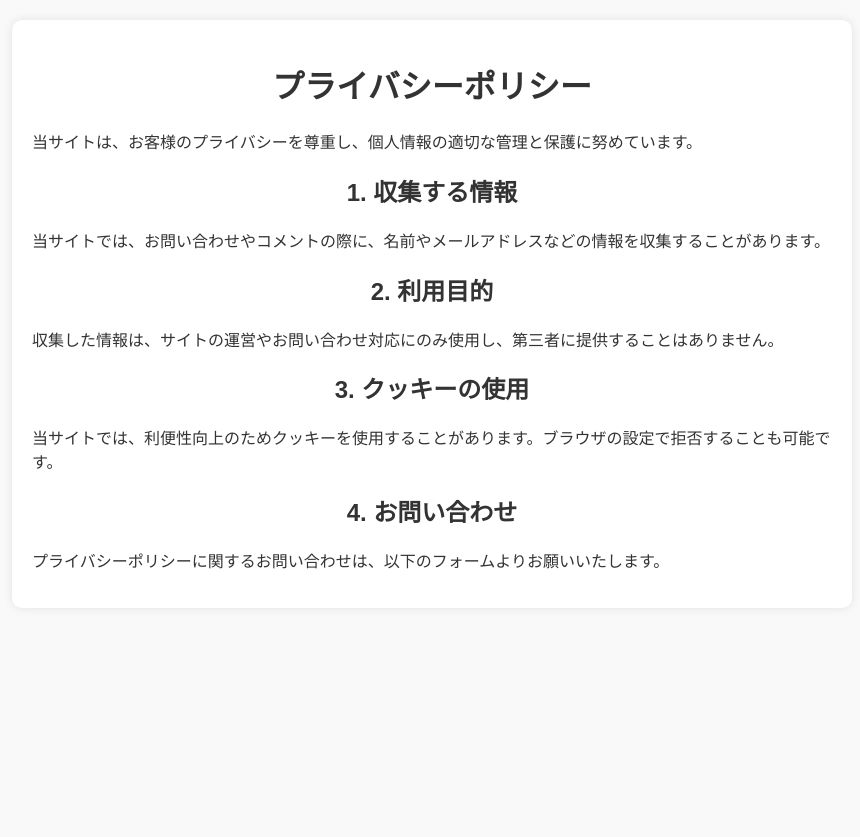
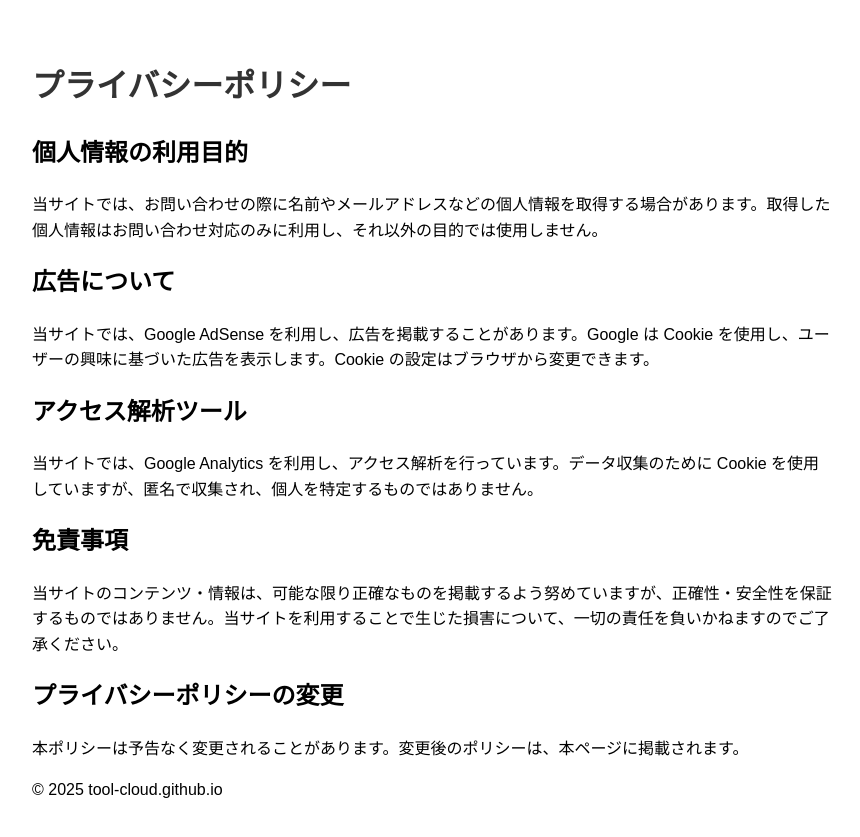
Before and after one commit to tool-cloud/blog, a Jekyll site: the page privacy/index.html, which Jekyll copies as it is, in a window 1280 px wide. Shown: the top 837 px of the page, without its empty margins (208-1068 px from the left). Built offline with Jekyll 4.4.1, drawn with Linux system fonts in a browser that asks for light colours.

Commit message:
auto commit

```diff
--- a/_layouts/default.html
+++ b/_layouts/default.html
@@ -47,8 +47,8 @@ layout: null
       <section class="links">
         <h3>リンク</h3>
         <ul class="link-list">
+          <li><a href="{{ '/privacy/' | relative_url }}">プライバシーポリシー</a></li>
           <li><a href="{{ '/contact/' | relative_url }}">お問い合わせ</a></li>
-          <li><a href="{{ '/privacy/' | relative_url }}">プライバシーポリシー</a></li>
         </ul>
       </section>
     </aside>
--- a/privacy/index.html
+++ b/privacy/index.html
@@ -4,41 +4,40 @@
     <meta charset="UTF-8">
     <meta name="viewport" content="width=device-width, initial-scale=1.0">
     <title>プライバシーポリシー</title>
-    <style>
-        body {
-            font-family: Arial, sans-serif;
-            background: #f9f9f9;
-            color: #333;
-            margin: 0;
-            padding: 0;
-            text-align: center;
-        }
-        .container {
-            max-width: 800px;
-            background: white;
-            margin: 20px auto;
-            padding: 20px;
-            border-radius: 10px;
-            box-shadow: 0 0 10px rgba(0, 0, 0, 0.1);
-            text-align: left;
-        }
-        h1, h2 {
-            text-align: center;
-        }
-    </style>
+    <link rel="stylesheet" href="style.css">
 </head>
 <body>
-    <div class="container">
+    <header>
         <h1>プライバシーポリシー</h1>
-        <p>当サイトは、お客様のプライバシーを尊重し、個人情報の適切な管理と保護に努めています。</p>
-        <h2>1. 収集する情報</h2>
-        <p>当サイトでは、お問い合わせやコメントの際に、名前やメールアドレスなどの情報を収集することがあります。</p>
-        <h2>2. 利用目的</h2>
-        <p>収集した情報は、サイトの運営やお問い合わせ対応にのみ使用し、第三者に提供することはありません。</p>
-        <h2>3. クッキーの使用</h2>
-        <p>当サイトでは、利便性向上のためクッキーを使用することがあります。ブラウザの設定で拒否することも可能です。</p>
-        <h2>4. お問い合わせ</h2>
-        <p>プライバシーポリシーに関するお問い合わせは、以下のフォームよりお願いいたします。</p>
-    </div>
+    </header>
+    <main>
+        <section>
+            <h2>個人情報の利用目的</h2>
+            <p>当サイトでは、お問い合わせの際に名前やメールアドレスなどの個人情報を取得する場合があります。取得した個人情報はお問い合わせ対応のみに利用し、それ以外の目的では使用しません。</p>
+        </section>
+
+        <section>
+            <h2>広告について</h2>
+            <p>当サイトでは、Google AdSense を利用し、広告を掲載することがあります。Google は Cookie を使用し、ユーザーの興味に基づいた広告を表示します。Cookie の設定はブラウザから変更できます。</p>
+        </section>
+
+        <section>
+            <h2>アクセス解析ツール</h2>
+            <p>当サイトでは、Google Analytics を利用し、アクセス解析を行っています。データ収集のために Cookie を使用していますが、匿名で収集され、個人を特定するものではありません。</p>
+        </section>
+
+        <section>
+            <h2>免責事項</h2>
+            <p>当サイトのコンテンツ・情報は、可能な限り正確なものを掲載するよう努めていますが、正確性・安全性を保証するものではありません。当サイトを利用することで生じた損害について、一切の責任を負いかねますのでご了承ください。</p>
+        </section>
+
+        <section>
+            <h2>プライバシーポリシーの変更</h2>
+            <p>本ポリシーは予告なく変更されることがあります。変更後のポリシーは、本ページに掲載されます。</p>
+        </section>
+    </main>
+    <footer>
+        <p>© 2025 tool-cloud.github.io</p>
+    </footer>
 </body>
 </html>
--- /dev/null
+++ b/privacy/style.css
@@ -0,0 +1,32 @@
+body {
+    font-family: Arial, sans-serif;
+    line-height: 1.6;
+    max-width: 800px;
+    margin: 20px auto;
+    padding: 20px;
+}
+
+h1 {
+    color: #333;
+}
+
+form {
+    background: #f9f9f9;
+    padding: 15px;
+    border-radius: 5px;
+}
+
+input, textarea {
+    width: 100%;
+    padding: 8px;
+    margin: 5px 0;
+    border: 1px solid #ddd;
+}
+
+button {
+    background: #333;
+    color: white;
+    border: none;
+    padding: 10px;
+    cursor: pointer;
+}
```
Also changed, not shown: contact/style.css (added, +32 -0 lines), contact/contact.html (renamed from contact/index.html).
